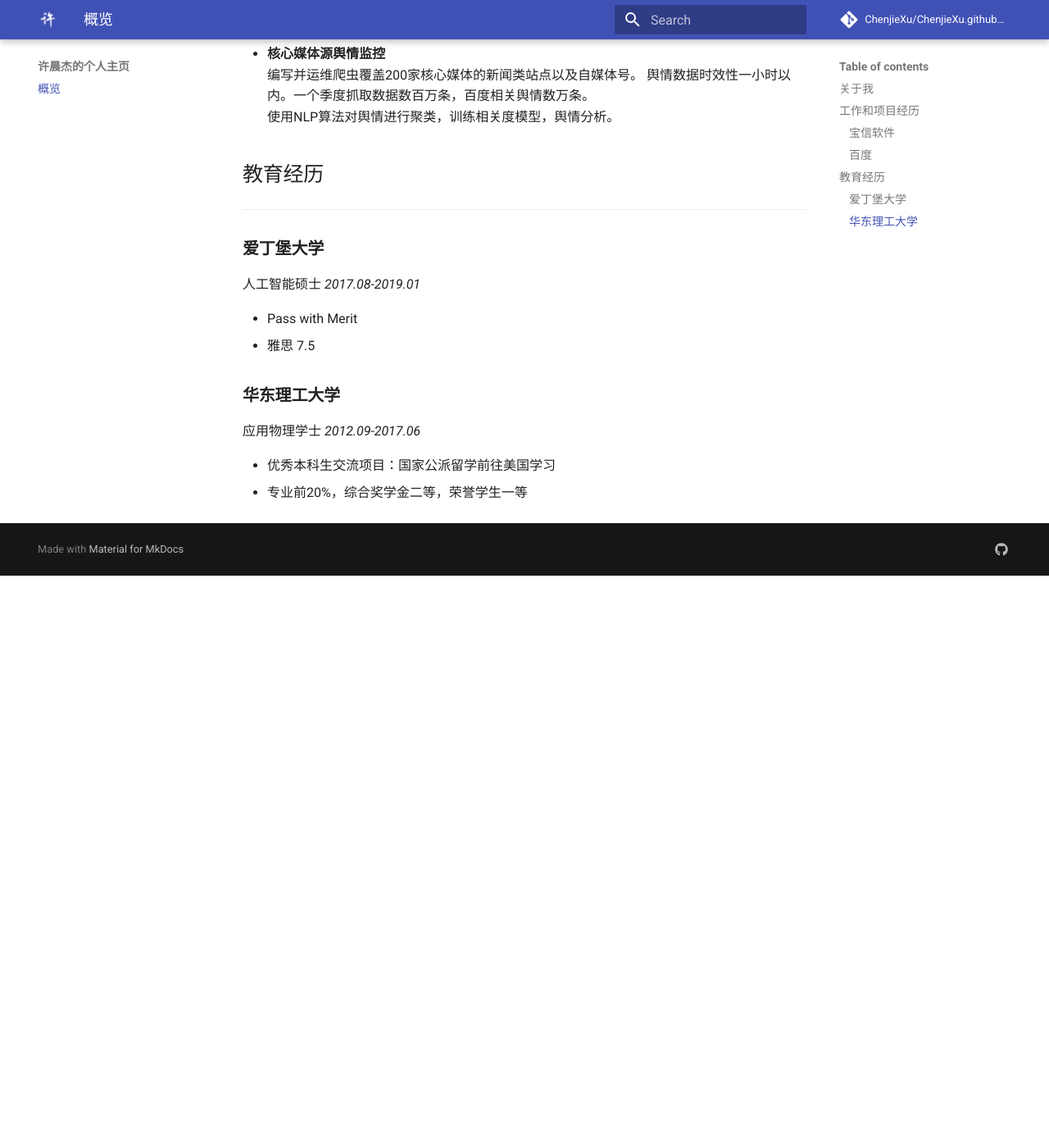
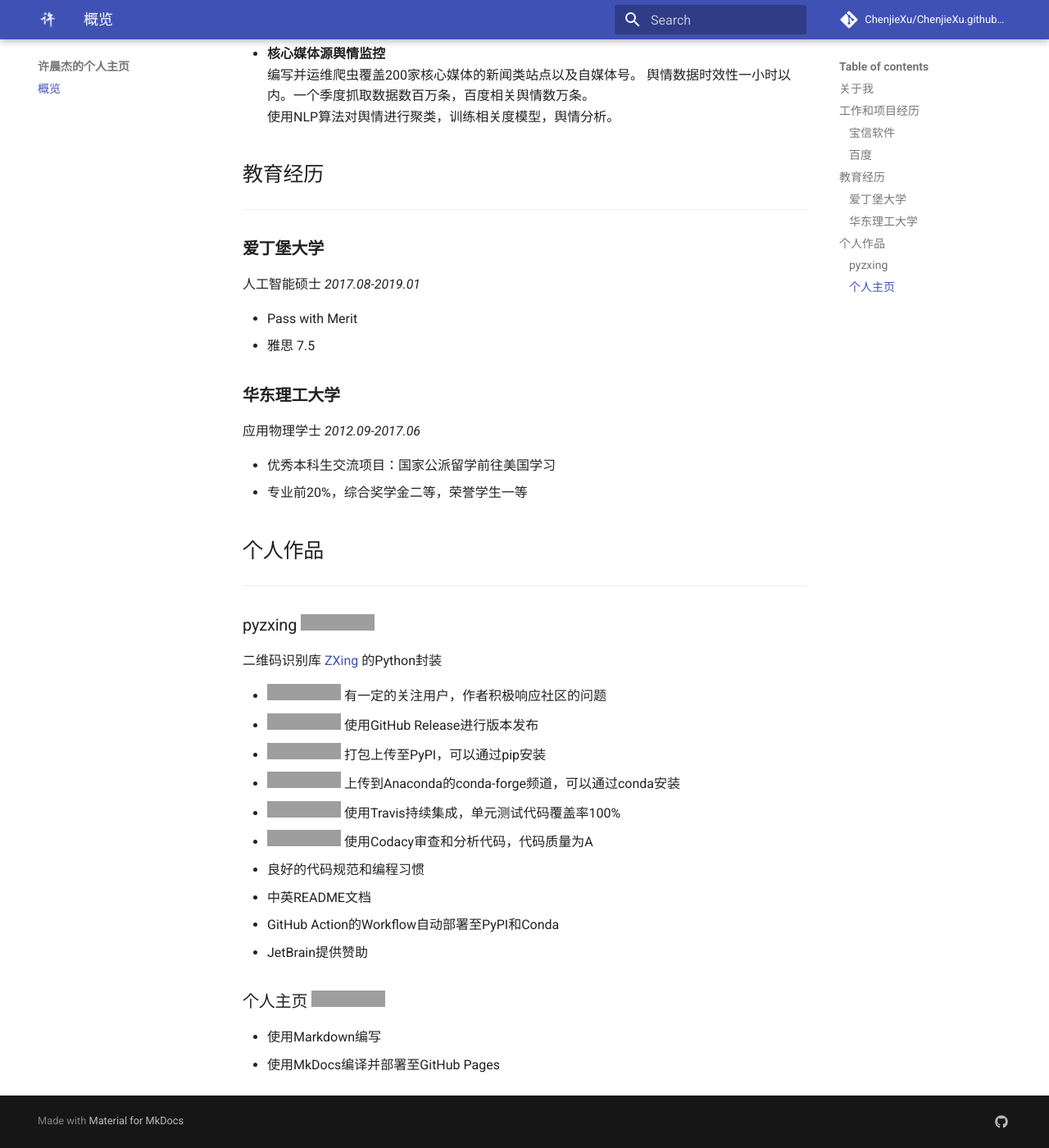
Before and after one commit to ChenjieXu/ChenjieXu.github.io, an MkDocs documentation site: the page built from docs/index.md, in a window 1280 px wide and 1400 px high, scrolled down 963 px. Shown: the whole window at 82% size. Built offline with MkDocs 1.6.1 and Material for MkDocs 9.7.7, drawn with Linux system fonts in a browser that asks for light colours; comment, search, counter and statistics services are not loaded; before the commit the page ends 1665 px from its top, so only the background shows below that; grey boxes are pictures that could not be loaded.

Commit message:
添加个人作品集

```diff
--- a/docs/index.md
+++ b/docs/index.md
@@ -54,3 +54,33 @@
 
 - 优秀本科生交流项目：国家公派留学前往美国学习
 - 专业前20%，综合奖学金二等，荣誉学生一等
+
+## 个人作品
+
+___
+
+### pyzxing [![Github Homepage](https://img.shields.io/badge/-Homepage-black?style=flat&logo=GitHub)](https://www.github.com/ChenjieXu/pyzxing)
+
+二维码识别库 [ZXing](https://github.com/zxing/zxing/) 的Python封装
+
+- [![GitHub Repo stars](https://img.shields.io/github/stars/ChenjieXu/pyzxing?style=social)](https://www.github.com/ChenjieXu/pyzxing)
+  有一定的关注用户，作者积极响应社区的问题
+- [![GitHub release (latest by date including pre-releases)](https://img.shields.io/github/v/release/chenjiexu/pyzxing?include_prereleases)](https://github.com/ChenjieXu/pyzxing/releases/latest)
+  使用GitHub Release进行版本发布
+- [![PyPI](https://img.shields.io/pypi/v/pyzxing)](https://pypi.org/project/pyzxing/)
+  打包上传至PyPI，可以通过pip安装
+- [![Conda-forge](https://img.shields.io/conda/vn/conda-forge/pyzxing)](https://anaconda.org/conda-forge/pyzxing)
+  上传到Anaconda的conda-forge频道，可以通过conda安装
+- [![Travis (.org)](https://img.shields.io/travis/ChenjieXu/pyzxing)](https://travis-ci.org/github/ChenjieXu/pyzxing)
+  使用Travis持续集成，单元测试代码覆盖率100%
+- [![Codacy grade](https://img.shields.io/codacy/grade/353f276d2073445aab7af3e32b0d503a)](https://www.codacy.com/manual/ChenjieXu/pyzxing)
+  使用Codacy审查和分析代码，代码质量为A
+- 良好的代码规范和编程习惯
+- 中英README文档
+- GitHub Action的Workflow自动部署至PyPI和Conda
+- JetBrain提供赞助
+
+### 个人主页 [![Github Homepage](https://img.shields.io/badge/-Homepage-black?style=flat&logo=GitHub)](https://www.github.com/ChenjieXu/ChenjieXu.github.io)
+
+- 使用Markdown编写
+- 使用MkDocs编译并部署至GitHub Pages
```
